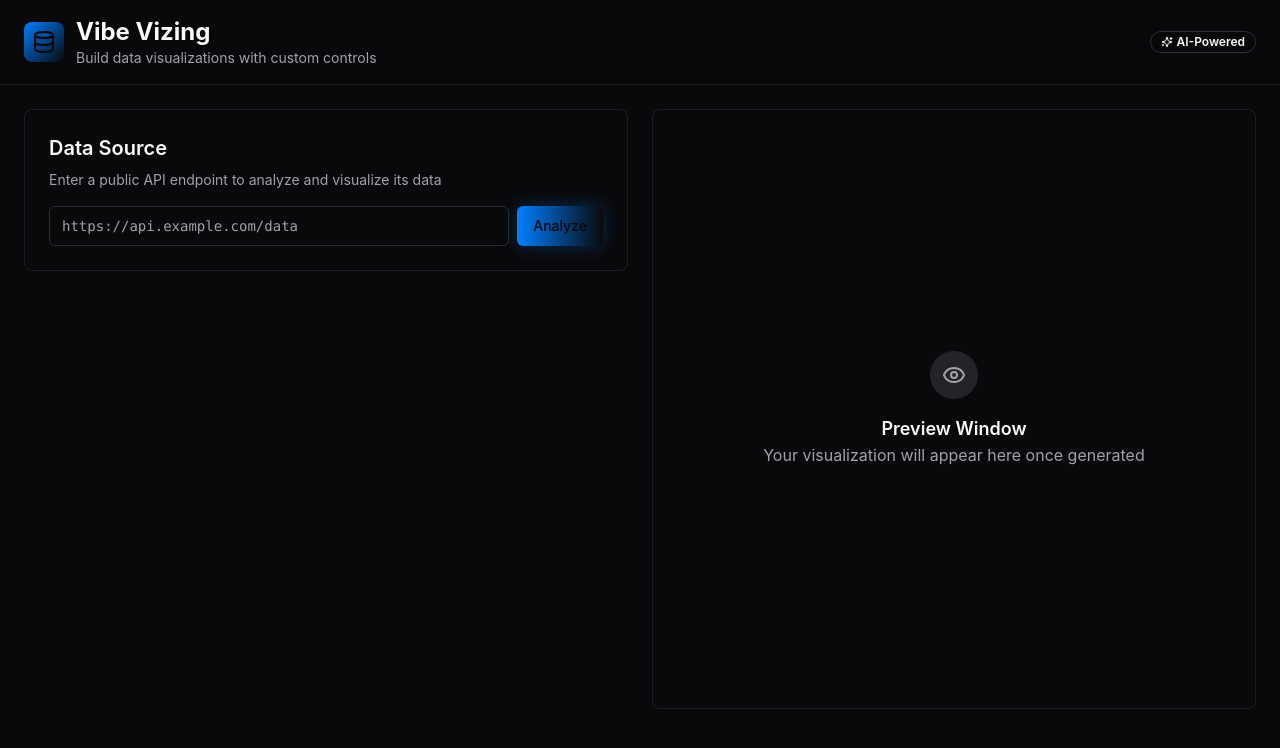
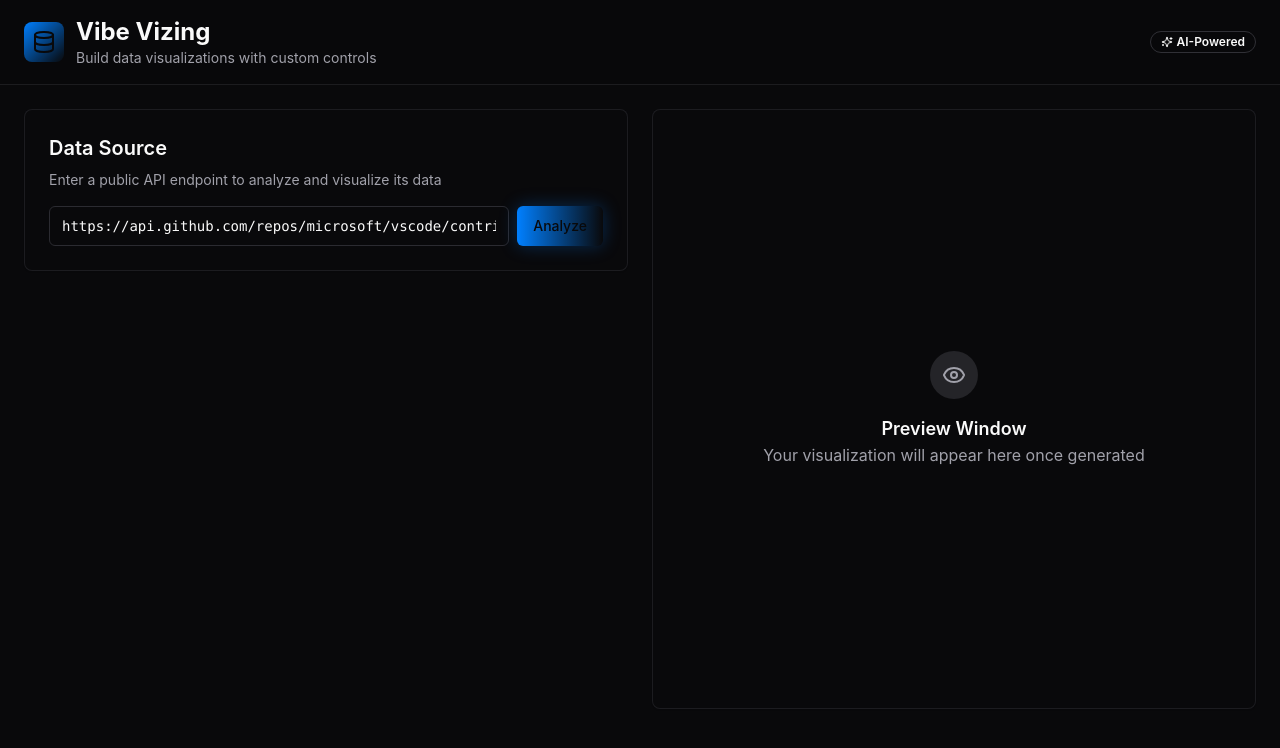
Before and after one commit to donjo/viz-whisperer-app, a React (Vite) app: page / in a window 1280 px wide. Shown: the top 748 px of the page. Built offline with nearby package versions, Linux system fonts and the light colour scheme.

Commit message:
Set default data source
Set the default data source to the GitHub API contributors endpoint for the VS Code repository.

```diff
--- a/src/components/ApiInput.tsx
+++ b/src/components/ApiInput.tsx
@@ -28,7 +28,7 @@ interface ApiInputProps {
 }
 
 export const ApiInput = ({ onDataFetched, onVisualizationRequest, isGenerating }: ApiInputProps) => {
-  const [apiUrl, setApiUrl] = useState('');
+  const [apiUrl, setApiUrl] = useState('https://api.github.com/repos/microsoft/vscode/contributors');
   const [isLoading, setIsLoading] = useState(false);
   const [currentData, setCurrentData] = useState<ApiData | null>(null);
   const [visualizationPrompt, setVisualizationPrompt] = useState('');
```
